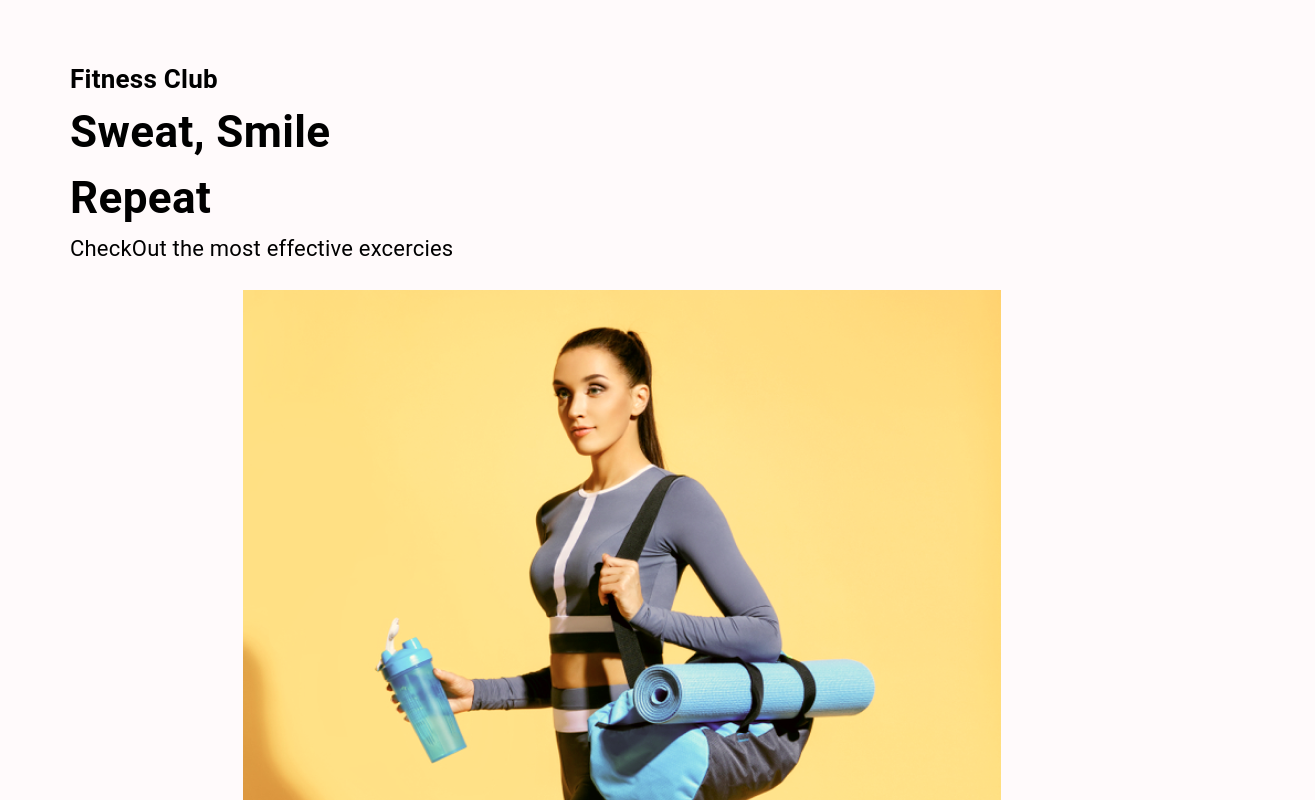
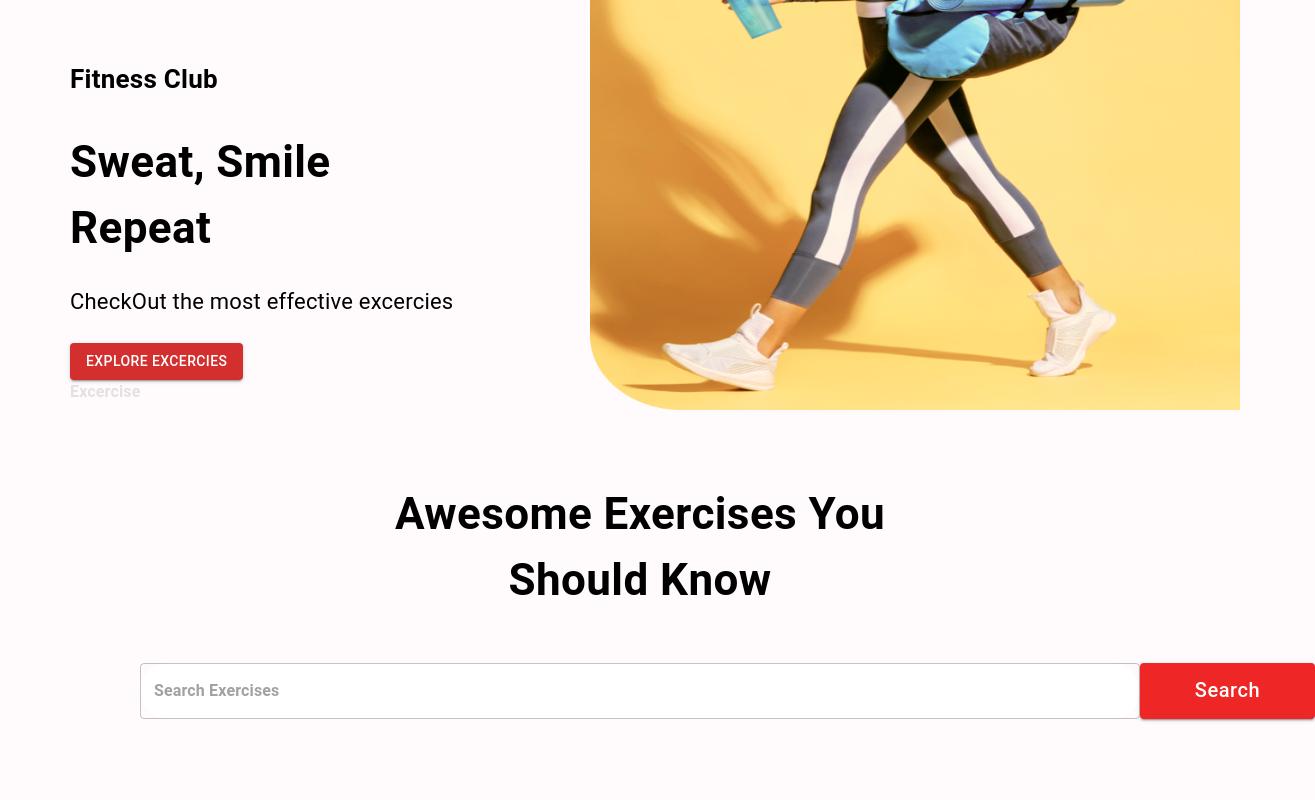
Before and after one commit to sonali9398/Gym, a React (Create React App) app: page / in a window 1280 px wide. Shown: the part 280-1080 px from the top of the page, 1315 px wide, since content can reach past the window. Built offline with nearby package versions, Linux system fonts and the light colour scheme.

Commit message:
search exercise

```diff
--- a/public/index.html
+++ b/public/index.html
@@ -24,7 +24,7 @@
       work correctly both with client-side routing and a non-root public URL.
       Learn how to configure a non-root public URL by running `npm run build`.
     -->
-    <title>React App</title>
+    <title>Golds Gym App</title>
   </head>
   <body>
     <noscript>You need to enable JavaScript to run this app.</noscript>
--- a/src/App.css
+++ b/src/App.css
@@ -57,8 +57,8 @@ body {
   position: absolute;
   right: 40px;
   top: 0px;
-  width: 700px;
-  height: 900px;
+  width: 650px;
+  height: 700px;
   margin-top: -330px;
 
 }
--- a/src/components/HeroBanner.jsx
+++ b/src/components/HeroBanner.jsx
@@ -8,7 +8,7 @@ const HeroBanner = () => {
       <Typography  fontWeight='600' fontSize='26px'>
         Fitness Club
       </Typography>
-      <Typography fontWeight={700} sx={{fontSize:{lg:'44px', xs:'40px'}}}>
+      <Typography fontWeight={700} sx={{fontSize:{lg:'44px', xs:'40px'}}} mb='23px' mt='30px'>
         Sweat, Smile <br/> Repeat
       </Typography>
       <Typography fontSize='22px' lineHeight='35px' mb={3}>
@@ -19,7 +19,11 @@ const HeroBanner = () => {
         Explore Excercies
       </Button>
 
-      <img src={HeroImg} alt='hero'/>
+      <Typography fontWeight={600} color='FF2625' sx={{opacity:0.1, display:{lg:'block', xs:'none'}, fontsize:'200px'}} >
+        Excercise
+      </Typography>
+
+      <img src={HeroImg} alt='hero' className='hero-banner-img'/>
     </Box>
   )
 }
--- a/src/components/SearchExercies.jsx
+++ b/src/components/SearchExercies.jsx
@@ -1,8 +1,41 @@
-import React from 'react'
+import React, { useState } from 'react'
+import {Box, Button, Stack, TextField, Typography} from '@mui/material'
 
 const SearchExercies = () => {
+  const[search, setSearch] = useState('');
+
+  const handleSearch = async() =>{
+    if(search){
+      const exercisesData = await fetchData();
+    }
+  }
   return (
-    <div>SearchExercies</div>
+    <div>
+      <Stack alignItems='center' mt='37px' justifyContent='center' p='20px'>
+        <Typography fontWeight={700} sx={{fontSize:{lg:'44px', xs:'30px'}}} mb='50px' textAlign='center'>
+          Awesome Exercises You <br/> Should Know
+        </Typography>
+
+        <Box position='relative' mb='72px'>
+          <TextField  sx={{input:{fontWeight:'700', border:'none', borderRadius:'4px'},
+                            width:{lg:'1000px', xs:'350px'}, backgroundColor:'#fff', borderRadius:'40px'}}
+              height='76px'
+              value={search}
+              onChange={(e) => setSearch(e.target.value.toLowerCase())}
+              placeholder='Search Exercises'
+              type='text'
+              />
+          <Button className="search-btn" variant='contained' color='error'
+            sx={{
+              bgcolor:'#EE2625', color:'#fff', textTransform:'none', width:{lg:'175px', xs:'80px'},
+              fontSize:{lg:'20px', xs:'14px'},
+              height:'56px', position:'absolute'
+            }}>
+            Search
+          </Button>
+        </Box>
+      </Stack>
+    </div>
   )
 }
 
--- /dev/null
+++ b/src/utils/fetchData.jsx
@@ -0,0 +1,5 @@
+export const fetchData = async (url, options) => {
+    const response = await fetch (url, options);
+    const data = await response.json();
+    return data;
+}
```
